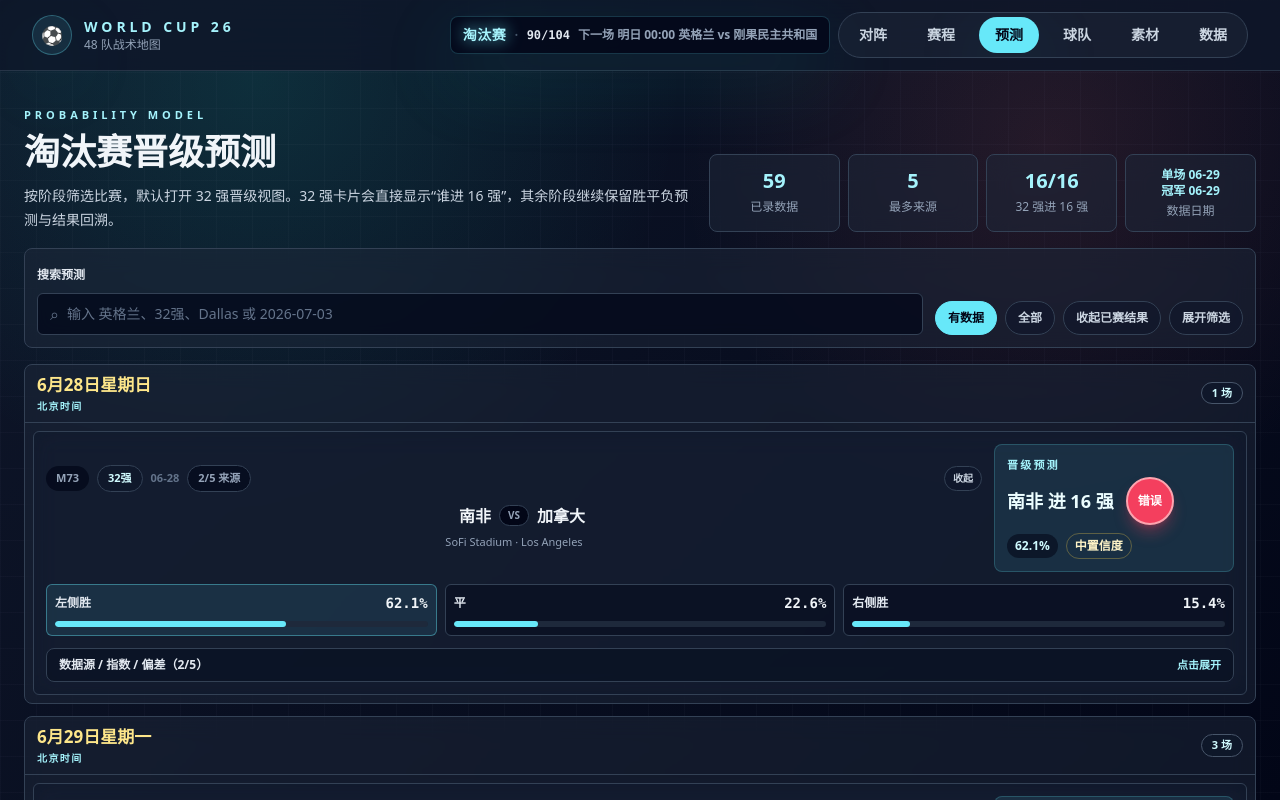
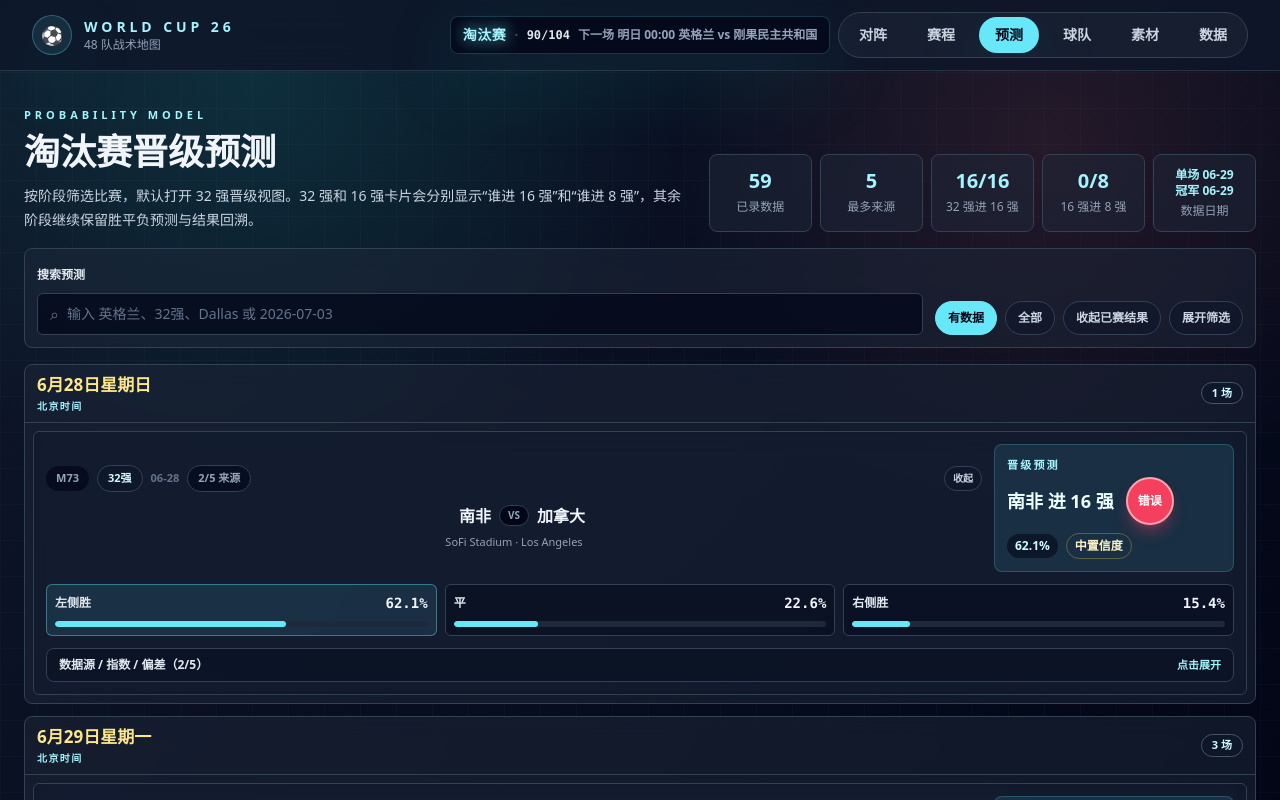
Before and after one commit to huayu2025ai-sketch/world-cup-26, a Next.js app: page /predictions in a window 1280 px wide. Shown: the top 800 px of the page. Built offline with nearby package versions, Linux system fonts and the light colour scheme.

Commit message:
Add 16th round predictions

```diff
--- a/app/predictions/page.tsx
+++ b/app/predictions/page.tsx
@@ -43,6 +43,11 @@ const outcomeShortLabel: Record<OutcomeKey, string> = {
   home: "左侧胜",
   draw: "平",
   away: "右侧胜"
+};
+
+const knockoutAdvanceTargetByStage: Partial<Record<ScheduleMatch["stage"], string>> = {
+  "32强": "16 强",
+  "16强": "8 强"
 };
 
 const getActualOutcome = (match: ScheduleMatch): OutcomeKey | null => {
@@ -190,6 +195,17 @@ export default function PredictionsPage() {
     const prediction = getMatchPrediction(matchOddsById[match.id] ?? []);
     return Boolean(prediction && getPredictedAdvancer(match, prediction));
   }).length;
+  const knockout16PredictionCount = scheduleMatches.filter(
+    (match) => match.stage === "16强" && Boolean(matchOddsById[match.id]?.length)
+  ).length;
+  const knockout16PredictedAdvancers = scheduleMatches.filter((match) => {
+    if (match.stage !== "16强") {
+      return false;
+    }
+
+    const prediction = getMatchPrediction(matchOddsById[match.id] ?? []);
+    return Boolean(prediction && getPredictedAdvancer(match, prediction));
+  }).length;
 
   const accuracyStats = useMemo(() => {
     let judged = 0;
@@ -269,11 +285,11 @@ export default function PredictionsPage() {
             淘汰赛晋级预测
           </h1>
           <p className="mt-3 max-w-3xl text-sm leading-6 text-slate-300">
-            按阶段筛选比赛，默认打开 32 强晋级视图。32 强卡片会直接显示“谁进 16 强”，其余阶段继续保留胜平负预测与结果回溯。
+            按阶段筛选比赛，默认打开 32 强晋级视图。32 强和 16 强卡片会分别显示“谁进 16 强”和“谁进 8 强”，其余阶段继续保留胜平负预测与结果回溯。
           </p>
         </div>
 
-        <div className="grid grid-cols-2 gap-2 sm:grid-cols-4">
+        <div className="grid grid-cols-2 gap-2 sm:grid-cols-3 xl:grid-cols-5">
           <div className="rounded-lg border border-slate-700 bg-slate-800/50 p-3 text-center backdrop-blur-md">
             <p className="text-xl font-black text-cyan-200">{predictionCount}</p>
             <p className="mt-1 text-xs text-slate-400">已录数据</p>
@@ -285,6 +301,10 @@ export default function PredictionsPage() {
           <div className="rounded-lg border border-slate-700 bg-slate-800/50 p-3 text-center backdrop-blur-md">
             <p className="text-xl font-black text-cyan-200">{knockout32PredictedAdvancers}/16</p>
             <p className="mt-1 text-xs text-slate-400">32 强进 16 强</p>
+          </div>
+          <div className="rounded-lg border border-slate-700 bg-slate-800/50 p-3 text-center backdrop-blur-md">
+            <p className="text-xl font-black text-cyan-200">{knockout16PredictedAdvancers}/8</p>
+            <p className="mt-1 text-xs text-slate-400">16 强进 8 强</p>
           </div>
           <div className="rounded-lg border border-slate-700 bg-slate-800/50 p-3 text-center backdrop-blur-md">
             <p className="text-xs font-black text-cyan-200">
@@ -377,6 +397,8 @@ export default function PredictionsPage() {
               {stage !== "全部" ? ` · ${stage}` : ""}
               {stage === "32强"
                 ? ` · 赔率 ${knockout32PredictionCount}/16 · 已补全 ${knockout32PredictedAdvancers}/16 场晋级预测`
+                : stage === "16强"
+                  ? ` · 赔率 ${knockout16PredictionCount}/8 · 已补全 ${knockout16PredictedAdvancers}/8 场晋级预测`
                 : ""}
               {query ? ` · ${query}` : ""}
             </p>
@@ -666,20 +688,37 @@ export default function PredictionsPage() {
         ))}
       </section>
 
-      {stage === "32强" && predictionRows.length > 0 && (
-        <section className="mt-4 rounded-lg border border-cyan-300/15 bg-cyan-300/[0.06] p-4 backdrop-blur-md">
+      {["32强", "16强"].includes(stage) && (
+        <section className="mt-4 space-y-4">
+          {(["32强", "16强"] as const).map((summaryStage) => {
+            if (stage !== summaryStage) return null;
+
+            const summaryMatches = scheduleMatches.filter((match) => match.stage === summaryStage);
+            const nextRoundLabel = knockoutAdvanceTargetByStage[summaryStage] ?? "下一轮";
+            const summaryTitle = summaryStage === "32强" ? "32 强晋级摘要" : "16 强晋级摘要";
+            const summaryLead =
+              summaryStage === "32强"
+                ? "按当前赔率模型，下面 16 场已经可以直接给出晋级方向。"
+                : "按当前赔率模型，下面 8 场已经可以直接给出晋级方向。";
+            const summaryKicker =
+              summaryStage === "32强" ? "32 强晋级 16 强" : "16 强晋级 8 强";
+            const summaryGridClass = summaryStage === "32强" ? "sm:grid-cols-2 xl:grid-cols-4" : "sm:grid-cols-2 xl:grid-cols-4";
+
+            return (
+              <section
+                key={summaryStage}
+                className="rounded-lg border border-cyan-300/15 bg-cyan-300/[0.06] p-4 backdrop-blur-md"
+              >
                 <div className="flex flex-wrap items-center justify-between gap-2">
                   <div>
-              <p className="text-[11px] font-black uppercase tracking-[0.28em] text-cyan-200">32 强晋级 16 强</p>
-              <h2 className="mt-1 text-lg font-black text-slate-50">32 强晋级摘要</h2>
+                    <p className="text-[11px] font-black uppercase tracking-[0.28em] text-cyan-200">{summaryKicker}</p>
+                    <h2 className="mt-1 text-lg font-black text-slate-50">{summaryTitle}</h2>
                   </div>
-            <p className="text-sm text-slate-300">按当前赔率模型，下面 16 场已经可以直接给出晋级方向。</p>
+                  <p className="text-sm text-slate-300">{summaryLead}</p>
                 </div>
 
-          <div className="mt-3 grid gap-2 sm:grid-cols-2 xl:grid-cols-4">
-            {scheduleMatches
-              .filter((match) => match.stage === "32强")
-              .map((match) => {
+                <div className={`mt-3 grid gap-2 ${summaryGridClass}`}>
+                  {summaryMatches.map((match) => {
                     const prediction = getMatchPrediction(matchOddsById[match.id] ?? []);
                     const advancer = getPredictedAdvancer(match, prediction);
                     const actualOutcome = getActualOutcome(match);
@@ -695,7 +734,9 @@ export default function PredictionsPage() {
                       <div key={match.id} className={`rounded-lg border p-3 transition ${cardStateClass}`}>
                         <div className="flex items-start justify-between gap-2">
                           <div>
-                        <p className="text-[10px] font-black uppercase tracking-[0.16em] text-slate-500">M{match.id}</p>
+                            <p className="text-[10px] font-black uppercase tracking-[0.16em] text-slate-500">
+                              M{match.id}
+                            </p>
                             <p className="mt-1 text-sm font-black text-slate-100">
                               {match.home} vs {match.away}
                             </p>
@@ -731,12 +772,15 @@ export default function PredictionsPage() {
                                 : "border-slate-700 bg-slate-900/60 text-cyan-100"
                           }`}
                         >
-                      {advancer ? `${advancer} 进 16 强` : actualOutcome === null ? "待开赛" : "加时/点球待定"}
+                          {advancer ? `${advancer} 进 ${nextRoundLabel}` : actualOutcome === null ? "待开赛" : "加时/点球待定"}
                         </p>
                       </div>
                     );
                   })}
                 </div>
+              </section>
+            );
+          })}
         </section>
       )}
 
```
Lines whose indentation alone changed are shown as unchanged.
